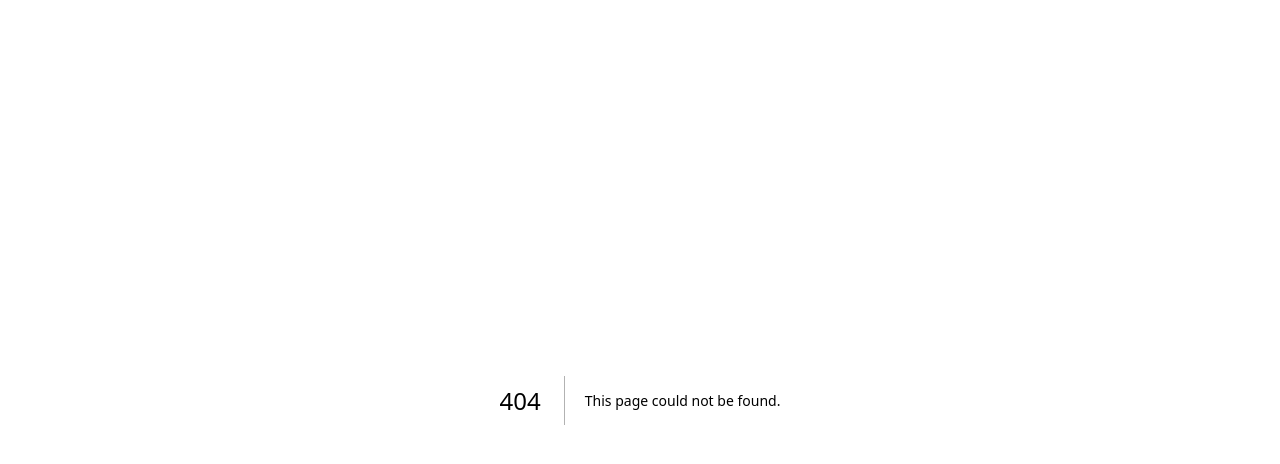
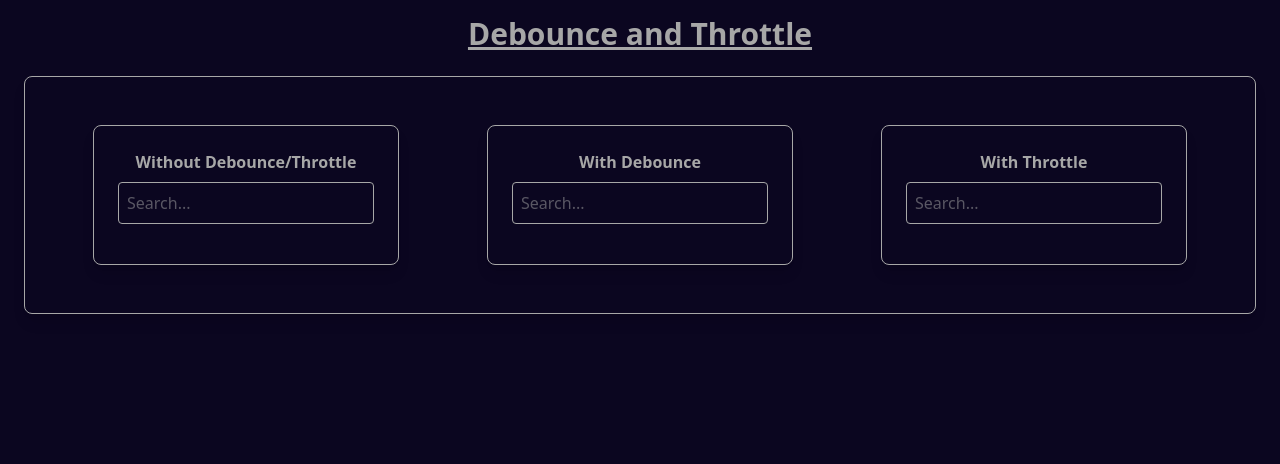
Before and after one commit to garv000/garv-portfolio, a Next.js app: page /concepts/debounce-throttle in a window 1280 px wide. Before the commit this address had no page. Shown: the top 464 px of the page. Built offline with nearby package versions, Linux system fonts and the light colour scheme.

Commit message:
first commit

```diff
--- /dev/null
+++ b/app/concepts/debounce-throttle/page.js
@@ -0,0 +1,70 @@
+"use client";
+import { useState } from "react";
+import React from "react";
+
+const Page = () => {
+    const [search, setsearch] = useState(null)
+    const handlesearch = (e) => {
+        setsearch("Searching..."+ e.target.value);
+    };
+    const debounce = (() => {
+        let timer;
+        return (e) => {
+            clearTimeout(timer);
+            timer = setTimeout(() => {
+                setsearch("Searching..."+ e.target.value);
+            }, 500);
+        };
+    })();
+    const throttle = (() => {
+        let lastCall = 0;
+        return (e) => {
+            const now = new Date().getTime();
+            if (now - lastCall < 1000) {
+                return;
+            }
+            lastCall = now;
+            setsearch("Searching..."+ e.target.value);
+        };
+    })();
+  return (
+    <div>
+      <h1 className="text-3xl font-bold underline text-center my-4 mx-auto">
+        Debounce and Throttle
+      </h1>
+      {/* implementing debounce and throttle in search example where user enetrs input and search api is called for searching data*/}
+      <div className="flex items-center justify-around m-6 p-6 border rounded-lg shadow-lg">
+        <form className="flex flex-col items-center m-6 p-6 border rounded-lg shadow-lg">
+            <label className="mb-2 font-semibold">Without Debounce/Throttle</label>
+          <input
+            type="text"
+            placeholder="Search..."
+            onKeyUp={handlesearch}
+            className="border p-2 rounded w-64 mb-4"
+          />
+        </form>
+        <form className="flex flex-col items-center m-6 p-6 border rounded-lg shadow-lg">
+            <label className="mb-2 font-semibold">With Debounce</label>
+          <input
+            type="text"
+            placeholder="Search..."
+            onKeyUp={debounce}
+            className="border p-2 rounded w-64 mb-4"
+          />
+        </form>
+        <form className="flex flex-col items-center m-6 p-6 border rounded-lg shadow-lg">
+            <label className="mb-2 font-semibold">With Throttle</label>
+          <input
+            type="text"
+            placeholder="Search..."
+            onKeyUpCapture={throttle}
+            className="border p-2 rounded w-64 mb-4"
+          />
+        </form>
+      </div>
+    <div className="text-center font-medium">{search}</div>
+    </div>
+  );
+};
+
+export default Page;
--- a/constants/index.js
+++ b/constants/index.js
@@ -204,14 +204,14 @@ const conceptsList = [
     title: "Asynchronous Programming",
     link: "/concepts/asynchronous-programming",
     description: "Understanding callbacks, promises, and async/await in JavaScript for handling asynchronous operations.",
-    explaination: "Asynchronous programming allows code to run without blocking the main thread, enabling smoother user experiences. Callbacks are functions passed as arguments to be executed later, while promises represent the eventual completion or failure of an asynchronous operation. The async/await syntax provides a more readable way to work with promises, allowing developers to write asynchronous code that looks synchronous. In this page , we demonstrate the difference between sequential and parallel API calls using these concepts. This page demonstrates a clear comparison between sequential (synchronous-like) and parallel (asynchronous) JavaScript execution by fetching data from multiple independent APIs and displaying the results in a single interface. Two different approaches are implemented: in the sequential method, each API call waits for the previous one to complete using async/await, which increases the total execution time, while in the parallel method, all API calls are executed simultaneously using Promise.all, significantly improving performance. By rendering the same product data using both approaches and measuring execution time, the page highlights how asynchronous JavaScript enables non-blocking operations, better resource utilization, and faster data loading. This comparison helps in understanding when to use sequential execution for dependent tasks and parallel execution for independent tasks in real-world web applications."
+    explaination: "Asynchronous programming allows code to run in multiple threads parallely without blocking the main thread, enabling smoother user experiences. Callbacks are functions passed as arguments to another function to be executed later, while promises represent the eventual completion or failure of an asynchronous operation like fullfilled, pending or failure. The async/await is a more readable way to work with promises, allowing developers to write asynchronous code that looks synchronous. This page shows the difference between sequential and parallel API calls using these concepts. This page shows a comparison between sequential (synchronous) and parallel (asynchronous) JavaScript execution by fetching data from multiple independent APIs and displaying the results in a single UI. In the sequential method, each API call waits for the previous one to complete using async/await, which increases the total execution time, while in the parallel method, all API calls are executed simultaneously using Promise.all, significantly improving performance. By rendering the same product data using both approaches and measuring execution time, the page highlights how asynchronous JavaScript enables non-blocking operations, smoother user experience and faster data loading. This helps in understanding when to use sequential execution for dependent tasks and parallel execution for independent tasks."
   },
   {
     id: 2,
-    title: "JavaScript Fundamentals",
-    link: "/concepts/javascript-fundamentals",
-    description: "Core concepts of JavaScript including variables, functions, and event handling.",
-    explaination: "JavaScript fundamentals form the building blocks of web development. Variables are used to store data, functions encapsulate reusable code, and event handling allows interaction with user actions. Understanding these concepts is crucial for creating dynamic and interactive web applications."
+    title: "Debounce and Throttle",
+    link: "/concepts/debounce-throttle",
+    description: "Understanding how to optimize event handling in JavaScript using debounce and throttle.",
+    explaination: "Debounce is a technique which ensures that a function is only executed after a specified delay from last fired event. When typing or keypressing event occurs rapidly for searching functionality, without debounce, after each keypress, an API is called for serching input data which lead to unnecessary API calls. But with debounce, the API is called only after user has stopped typing with some specific delay e.g., 200 ms. This reduces the number of API calls and improves performance. Throttle ensures function are executed at most once in a defined time interval irrespective of how many times event is fired. For similar example of debounce, with throttle, the API is called at a given interval repeatedly while user is typing, like in every 200 ms. This reduces the number of API calls and improves performance. Both techniques are used for optimizing event handling in JavaScript."
   },
 ]
 
```
